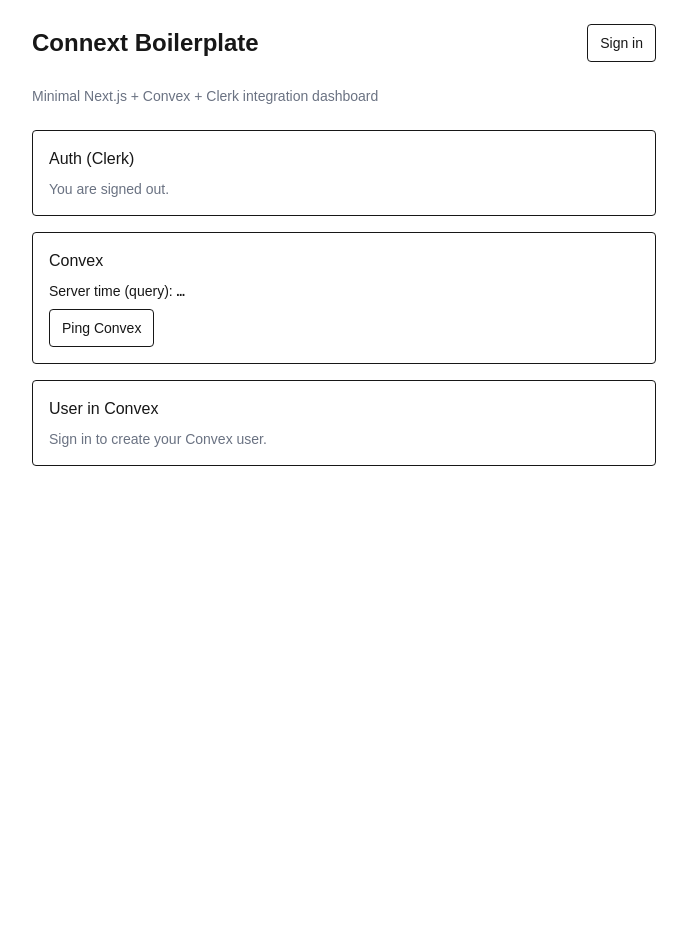
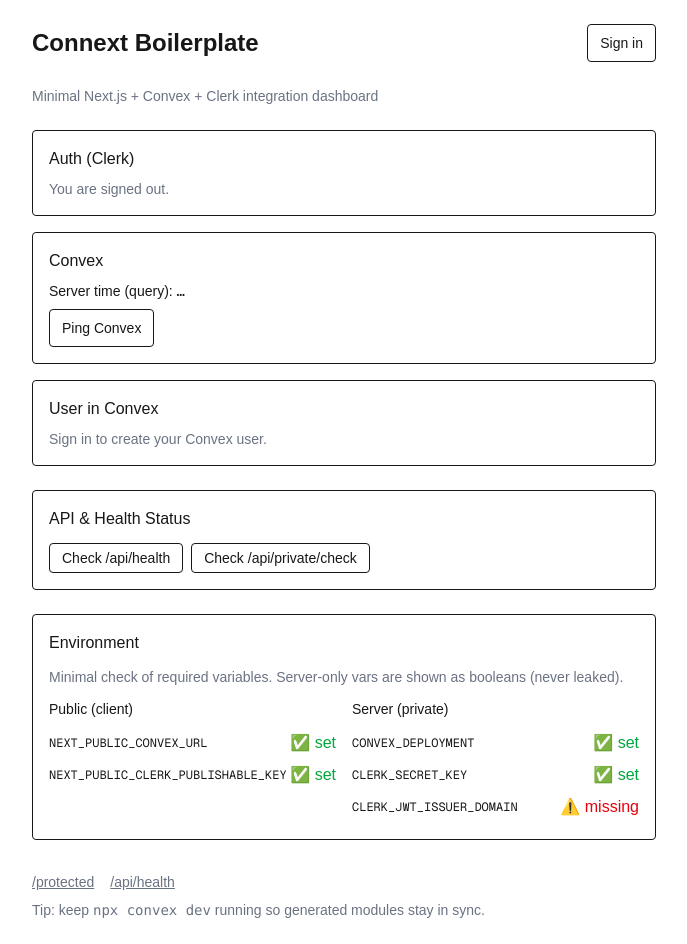
Before and after one commit to bitcraft3r/connext-boilerplate, a Next.js app: page / in a window 1280 px wide. Shown: the whole page, without its empty margins (296-983 px from the left). Before the commit the page ends 800 px from the top, so only its background shows below. Built offline with nearby package versions, Linux system fonts and the light colour scheme; no server answers.

Commit message:
feat: update dashboard, add env status

```diff
--- a/src/app/page.tsx
+++ b/src/app/page.tsx
@@ -1,11 +1,25 @@
 // src/app/page.tsx
 import NavAuth from "@/components/NavAuth";
 import IntegrationDashboard from "@/components/IntegrationDashboard";
+import ApiStatus from "@/components/ApiStatus";
+import EnvStatus from "@/components/EnvStatus";
 
 export default function HomePage() {
+  // Compute env presence on the server and pass booleans only
+  const publicVars = {
+    NEXT_PUBLIC_CONVEX_URL: !!process.env.NEXT_PUBLIC_CONVEX_URL,
+    NEXT_PUBLIC_CLERK_PUBLISHABLE_KEY: !!process.env.NEXT_PUBLIC_CLERK_PUBLISHABLE_KEY,
+  };
+
+  const serverVars = {
+    CONVEX_DEPLOYMENT: !!process.env.CONVEX_DEPLOYMENT, // optional — used by CLI, not app runtime
+    CLERK_SECRET_KEY: !!process.env.CLERK_SECRET_KEY,
+    CLERK_JWT_ISSUER_DOMAIN: !!process.env.CLERK_JWT_ISSUER_DOMAIN,
+  };
+
   return (
     <main className="mx-auto max-w-2xl p-6 space-y-6">
-      <header className="flex items-center">
+      <header className="flex items-center gap-4">
         <h1 className="text-2xl font-semibold">Connext Boilerplate</h1>
         <NavAuth />
       </header>
@@ -14,7 +28,24 @@
         Minimal Next.js + Convex + Clerk integration dashboard
       </p>
 
+      {/* Convex hello/ping, EnsureUser, and "me" view */}
       <IntegrationDashboard />
+
+      {/* Private API check (/api/private/check) */}
+      <ApiStatus />
+
+      {/* Env presence (booleans only) */}
+      <EnvStatus publicVars={publicVars} serverVars={serverVars} />
+
+      <footer className="pt-2 text-sm text-gray-500">
+        <div className="flex items-center gap-4">
+          <a className="underline" href="/protected">/protected</a>
+          <a className="underline" href="/api/health" target="_blank" rel="noreferrer">/api/health</a>
+        </div>
+        <p className="mt-2">
+          Tip: keep <code>npx convex dev</code> running so generated modules stay in sync.
+        </p>
+      </footer>
     </main>
   );
 }
--- /dev/null
+++ b/src/components/EnvStatus.tsx
@@ -0,0 +1,49 @@
+// src/components/EnvStatus.tsx
+"use client";
+
+type Props = {
+  publicVars: Record<string, boolean>;
+  serverVars: Record<string, boolean>;
+};
+
+function Row({ label, ok }: { label: string; ok: boolean }) {
+  return (
+    <li className="flex items-center justify-between py-1">
+      <span className="font-mono text-xs">{label}</span>
+      <span className={ok ? "text-green-600" : "text-red-600"}>
+        {ok ? "✅ set" : "⚠️ missing"}
+      </span>
+    </li>
+  );
+}
+
+export default function EnvStatus({ publicVars, serverVars }: Props) {
+  return (
+    <section className="rounded border p-4 space-y-3">
+      <h2 className="font-medium">Environment</h2>
+      <p className="text-sm text-gray-500">
+        Minimal check of required variables. Server-only vars are shown as booleans (never leaked).
+      </p>
+
+      <div className="grid gap-4 md:grid-cols-2">
+        <div>
+          <h3 className="text-sm font-medium mb-2">Public (client)</h3>
+          <ul>
+            {Object.entries(publicVars).map(([k, v]) => (
+              <Row key={k} label={k} ok={v} />
+            ))}
+          </ul>
+        </div>
+
+        <div>
+          <h3 className="text-sm font-medium mb-2">Server (private)</h3>
+          <ul>
+            {Object.entries(serverVars).map(([k, v]) => (
+              <Row key={k} label={k} ok={v} />
+            ))}
+          </ul>
+        </div>
+      </div>
+    </section>
+  );
+}
```
Also changed, not shown: 1 other file (tests, documents, lock files or other folders).
